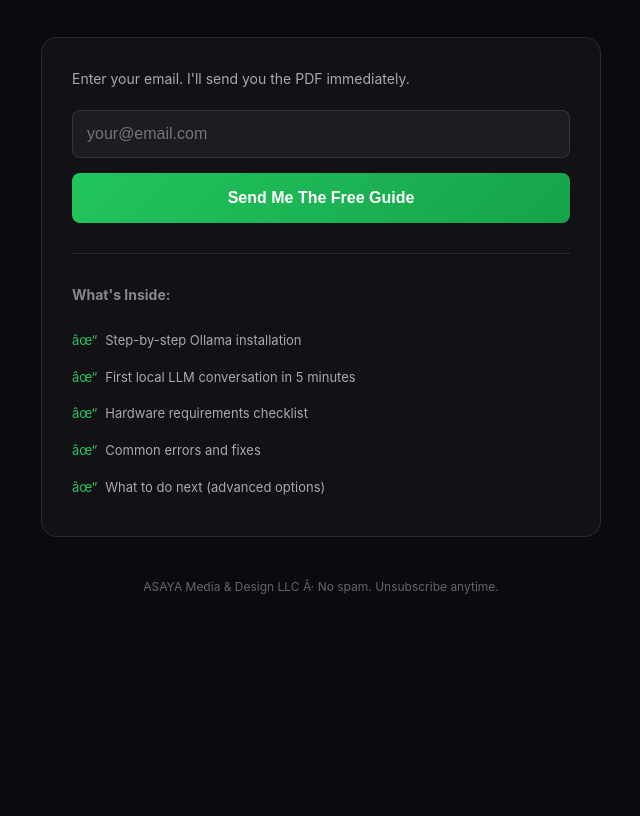
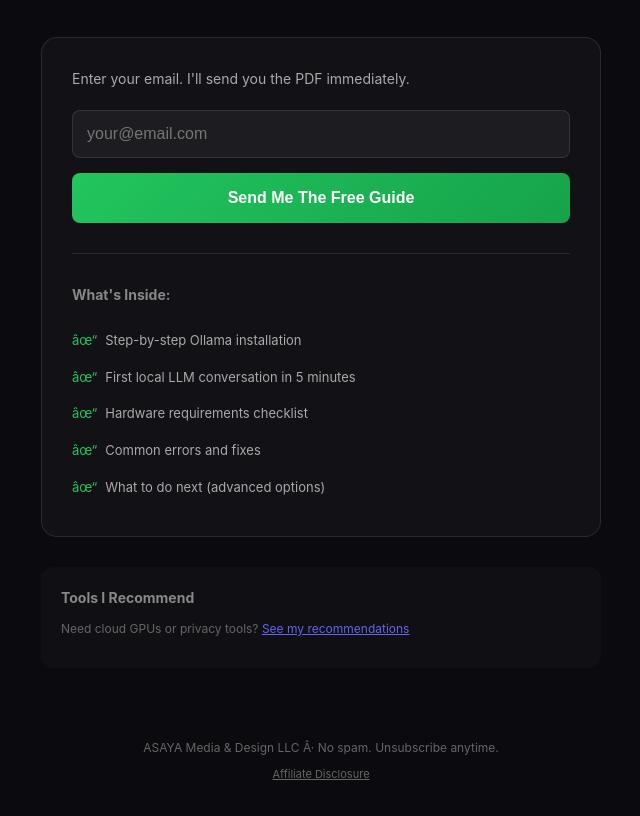
Before and after one commit to ASAYAMedia/lead-magnet, a plain HTML site: page index.html in a window 1280 px wide. Shown: the part 230-1046 px from the top of the page, without its empty margins (319-959 px from the left). Before the commit the page ends 926 px from the top, so only its background shows below. Drawn offline with Linux system fonts and the light colour scheme.

Commit message:
Add affiliate tools link

```diff
--- a/index.html
+++ b/index.html
@@ -114,8 +114,14 @@
             </div>
         </div>
 
+        <div style="background: rgba(255,255,255,0.02); border-radius: 12px; padding: 20px; margin: 30px 0;">
+            <h3 style="font-size: 14px; color: #888; margin-bottom: 10px;">Tools I Recommend</h3>
+            <p style="font-size: 12px; color: #666; margin-bottom: 10px;">Need cloud GPUs or privacy tools? <a href="https://asayamedia.github.io/affiliate/" style="color: #6366f1;">See my recommendations</a></p>
+        </div>
+
         <div class="footer">
             <p>ASAYA Media & Design LLC Â· No spam. Unsubscribe anytime.</p>
+            <p style="margin-top: 8px; font-size: 11px;"><a href="https://asayamedia.github.io/affiliate/disclosure.html" style="color: #666;">Affiliate Disclosure</a></p>
         </div>
     </div>
 </body>
```
